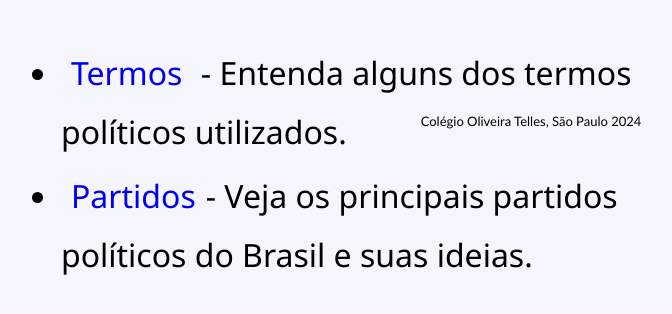
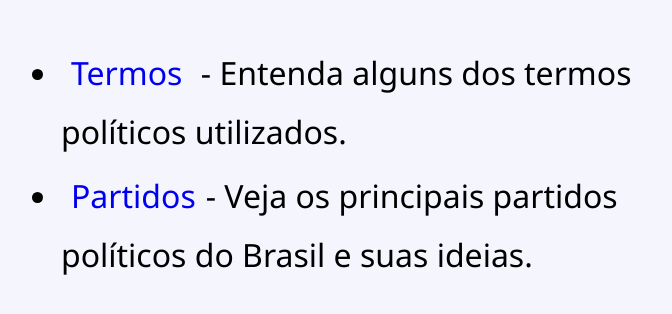
Before and after one commit to Mendes-zip/mendes-zip.github.io, a website: page index.html in a window 1280 px wide. Shown: the part 252-566 px from the top of the page, without its empty margins (119-791 px from the left). Drawn offline with Linux system fonts and the light colour scheme.

Commit message:
Update index.html

```diff
--- a/index.html
+++ b/index.html
@@ -1,4 +1,3 @@
-<!-- index.html -->
 <!DOCTYPE html>
 <html lang="en">
 <head>
@@ -16,8 +15,6 @@
         </ul>
         </p>
     </div>
-<section class="Footer">
-<p>Colégio Oliveira Telles, São Paulo 2024</p>
 </section>
 </body>
 </html>
```
